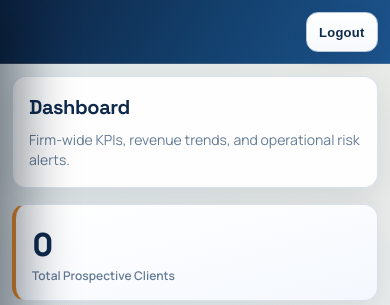
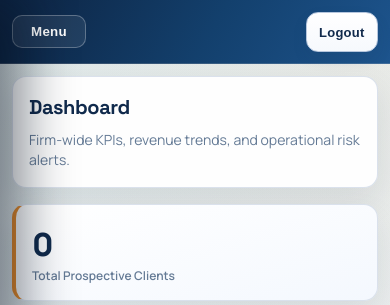
Before and after one commit to Gatakata/firm-management, a Flask app: page /app in a window 390 px wide. Shown: the top 305 px of the page. Run offline with Flask 3, Linux system fonts and the light colour scheme; the visitor is signed in with stand-in values (Sample User, id 1); data that the repository does not hold is empty; parts of the project's set-up code (start-up, migrations or seed data) failed here and were passed over; some libraries are stand-ins or nearby versions.

Commit message:
Fix mobile menu visibility and login responsiveness

```diff
--- a/vcca_firm/static/css/style.css
+++ b/vcca_firm/static/css/style.css
@@ -221,6 +221,11 @@ textarea:focus {
   z-index: 1000;
 }
 
+.mobile-menu-btn {
+  display: none;
+  min-width: 74px;
+}
+
 .top-header h1 {
   color: #f6f9ff;
   font-size: 20px;
@@ -1408,6 +1413,11 @@ tbody tr:hover {
   background: #1d4b82;
 }
 
+.login-body {
+  min-height: 100dvh;
+  overflow-y: auto;
+}
+
 .card:nth-child(2) {
   animation-delay: 0.05s;
 }
@@ -1507,12 +1517,31 @@ tbody tr:hover {
     height: 64px;
     padding-left: 16px;
     padding-right: 12px;
-    justify-content: flex-end;
+    justify-content: space-between;
+    gap: 10px;
   }
 
   .top-header h1,
-  .header-logo {
+  .header-logo,
+  .hamburger {
     display: none;
+  }
+
+  .mobile-menu-btn {
+    display: inline-flex;
+    align-items: center;
+    justify-content: center;
+    padding: 8px 14px;
+    border-radius: 10px;
+    border: 1px solid rgba(255, 255, 255, 0.28);
+    background: rgba(255, 255, 255, 0.08);
+    color: #ffffff;
+    font-weight: 700;
+    letter-spacing: 0.02em;
+  }
+
+  #logout-form {
+    margin-left: auto;
   }
 
   .main-content {
@@ -1659,4 +1688,13 @@ tbody tr:hover {
     min-height: 46px;
     border-radius: 14px;
   }
-}
+
+  .login-layout {
+    min-height: 100dvh;
+  }
+
+  .login-right {
+    align-content: center;
+    min-height: 100dvh;
+  }
+}
--- a/vcca_firm/static/js/app.js
+++ b/vcca_firm/static/js/app.js
@@ -95,9 +95,13 @@ function navHtml(item, active) {
 
 function setSidebarOpen(isOpen) {
   const sidebar = document.getElementById("sidebar");
+  const sidebarToggle = document.getElementById("sidebar-toggle");
   if (!sidebar) return;
   sidebar.classList.toggle("open", Boolean(isOpen));
   document.body.classList.toggle("nav-open", Boolean(isOpen));
+  if (sidebarToggle) {
+    sidebarToggle.setAttribute("aria-expanded", String(Boolean(isOpen)));
+  }
 }
 
 function closeSidebar() {
--- a/vcca_firm/templates/app.html
+++ b/vcca_firm/templates/app.html
@@ -14,6 +14,7 @@
 </head>
 <body>
   <header class="top-header">
+    <button class="mobile-menu-btn" id="sidebar-toggle" aria-label="Open navigation menu" aria-controls="sidebar" aria-expanded="false">Menu</button>
     <h1>VCCA Firm Management Platform</h1>
     <form id="logout-form" method="post" action="{{ url_for('auth.logout') }}">
       <input type="hidden" name="csrf_token" value="{{ csrf_token() }}">
@@ -22,7 +23,6 @@
   </header>
 
   <aside class="sidebar" id="sidebar">
-    <button class="hamburger" id="sidebar-toggle" aria-label="Toggle navigation">Menu</button>
     <div class="sidebar-brand">
       <div class="sidebar-title">VCCA Platform</div>
     </div>
```
